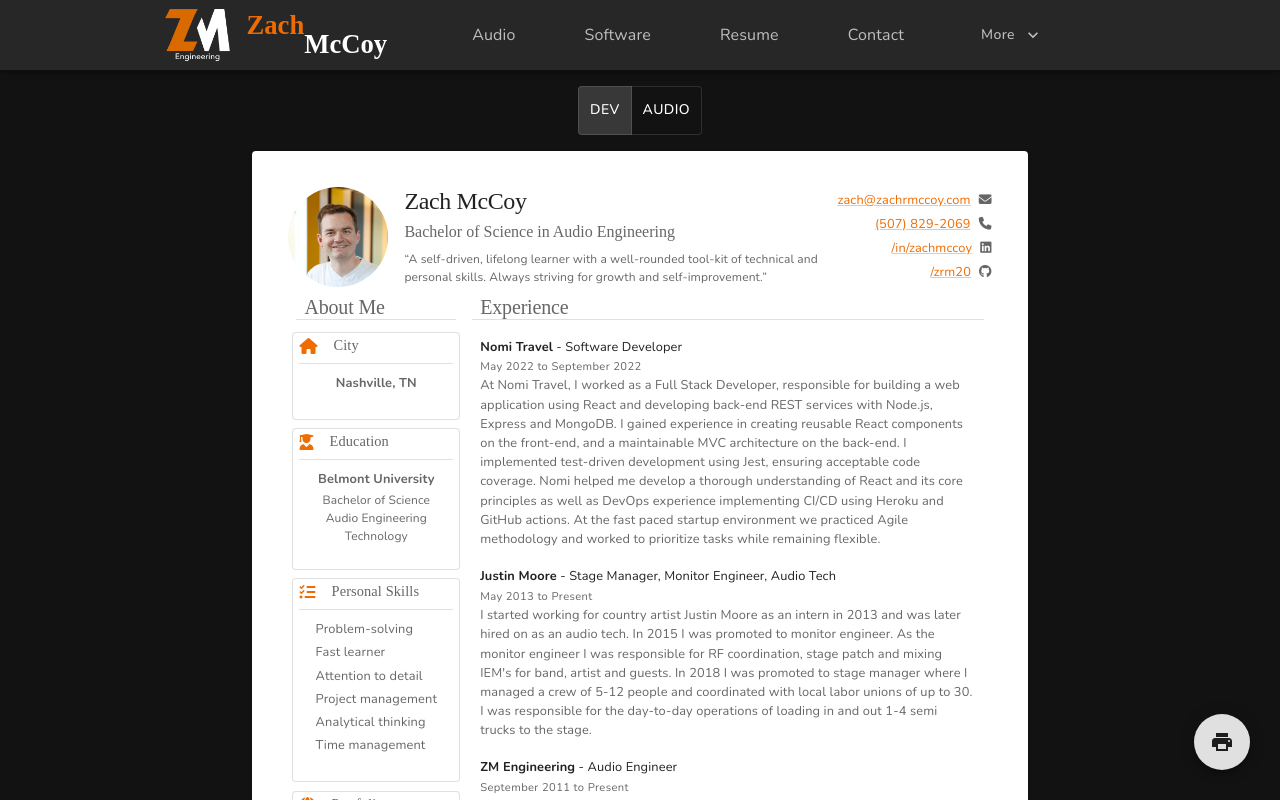
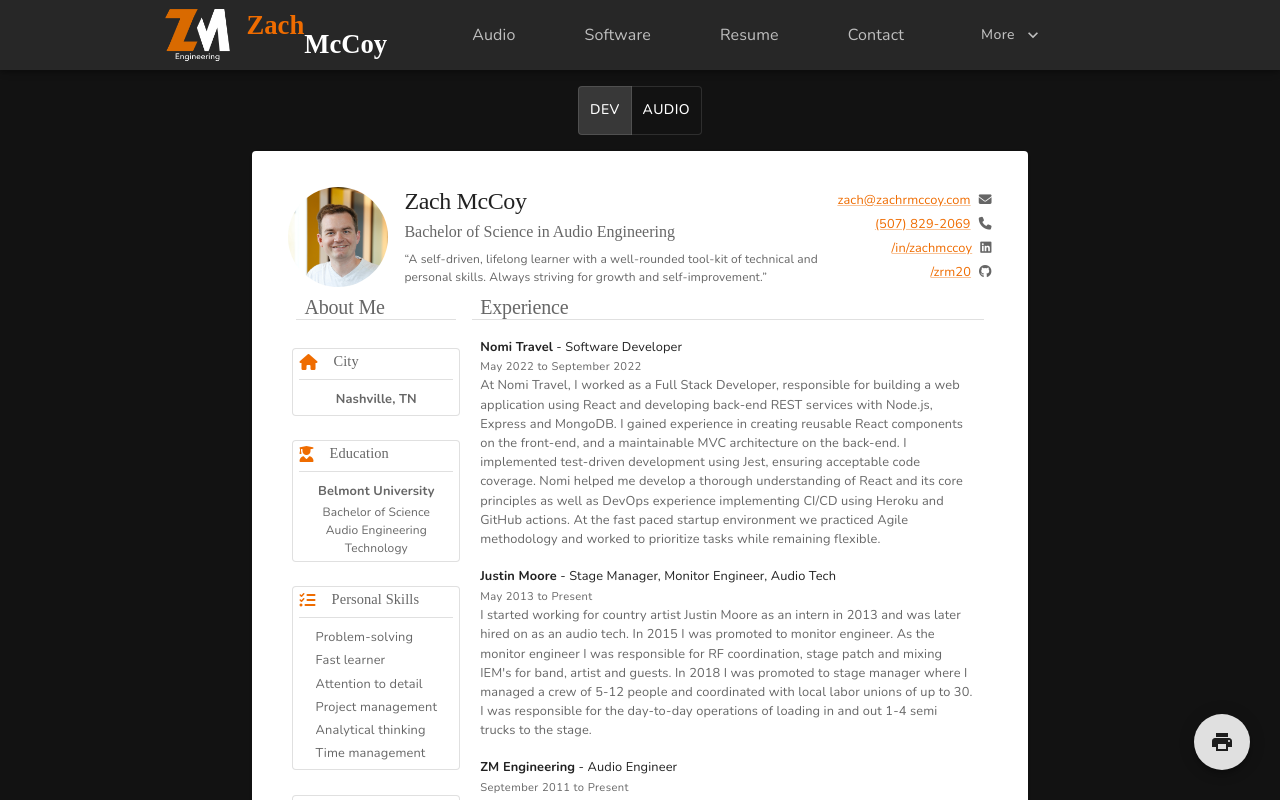
Before and after one commit to zrm20/zm-portfolio, a React (Create React App) app: page /resume in a window 1280 px wide. Shown: the top 800 px of the page. Built offline with nearby package versions, Linux system fonts and the light colour scheme; a web font is replaced by a local one.

Commit message:
remove last child padding

```diff
--- a/src/components/resume/ResumeAboutCardItem/ResumeAboutCardItem.styles.ts
+++ b/src/components/resume/ResumeAboutCardItem/ResumeAboutCardItem.styles.ts
@@ -22,6 +22,9 @@ export default function useStyles(): Style {
         py: .5,
         px: .75,
       },
+      '& .MuiCardContent-root:last-child': {
+        pb: .5,
+      },
     },
     header: {
       display: 'flex',
```
